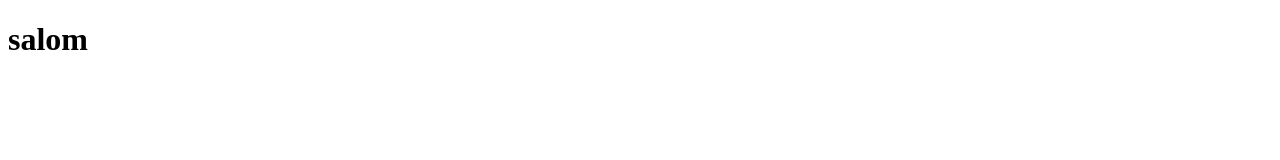
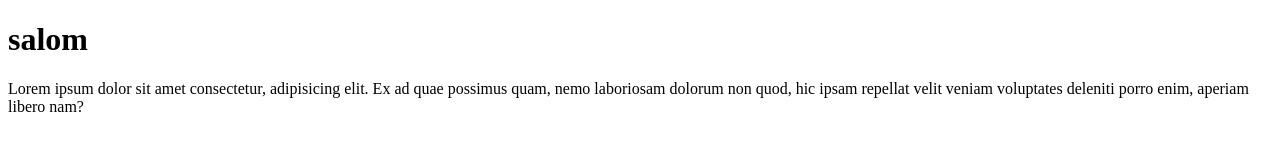
Before and after one commit to doniyorrr/project, a plain HTML site: page index.html in a window 1280 px wide. Drawn offline with Linux system fonts and the light colour scheme.

Commit message:
foxdamiz

```diff
--- a/index.html
+++ b/index.html
@@ -8,6 +8,7 @@
 </head>
 <body>
     <h1>salom</h1>
+    <p>Lorem ipsum dolor sit amet consectetur, adipisicing elit. Ex ad quae possimus quam, nemo laboriosam dolorum non quod, hic ipsam repellat velit veniam voluptates deleniti porro enim, aperiam libero nam?</p>
 
 
 </body>
```
